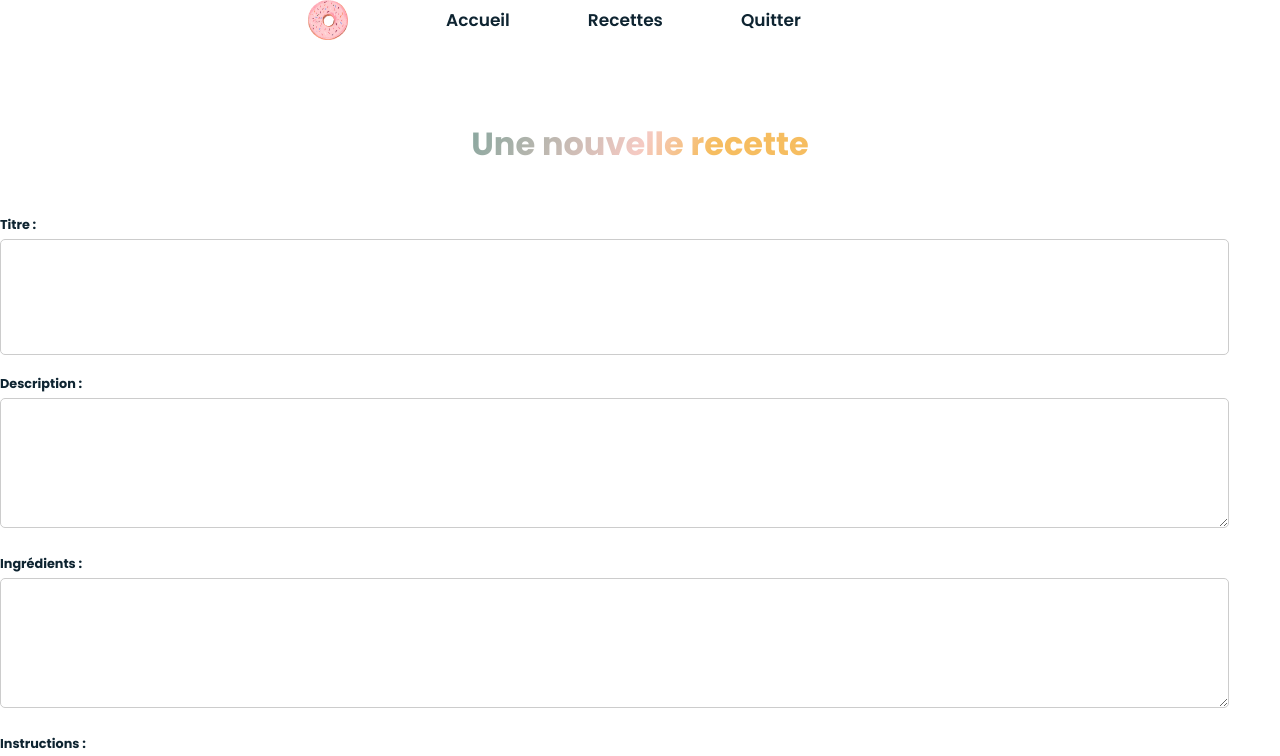
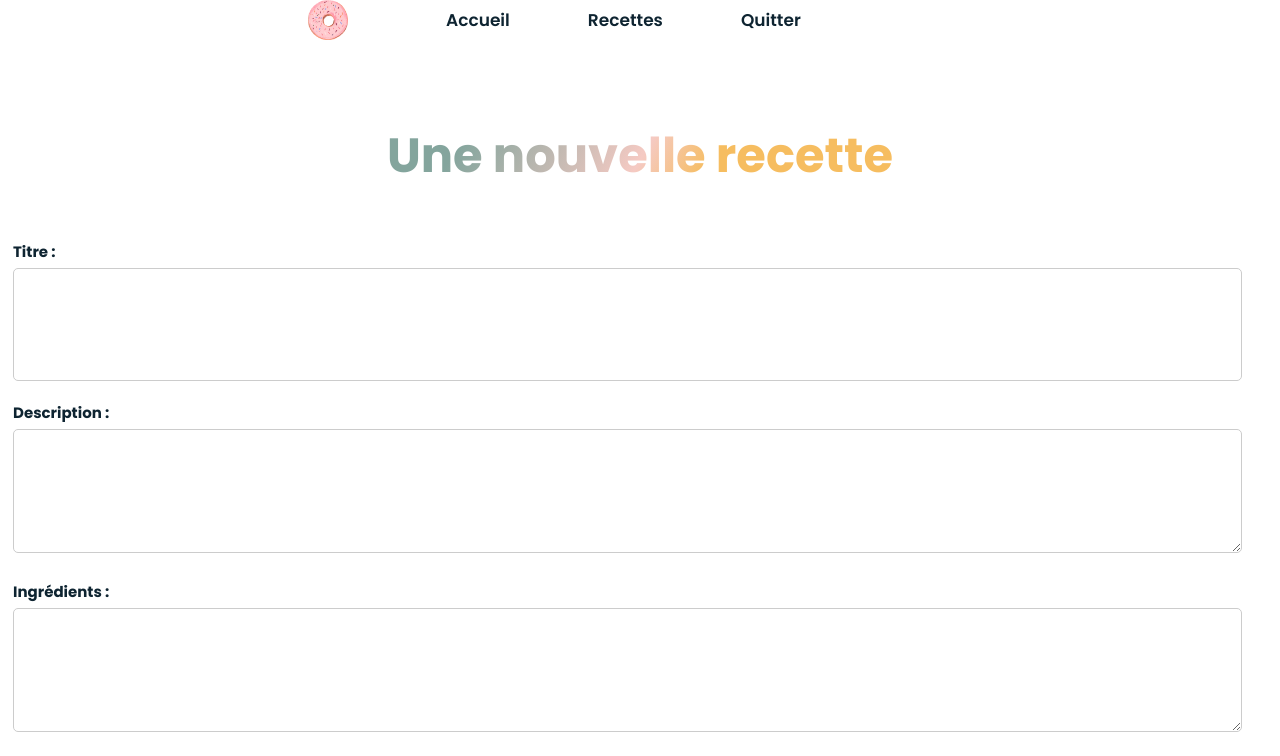
Before and after one commit to aichabou/recipe-blog-vue, a Vue app: page /admin/recipe/add in a window 1280 px wide. Shown: the top 756 px of the page. Built offline with nearby package versions, Linux system fonts and the light colour scheme.

Commit message:
correct mediaqueri of recipe page

```diff
--- a/src/components/admin/AdminHomePage.vue
+++ b/src/components/admin/AdminHomePage.vue
@@ -2,7 +2,7 @@
   <LogOutHeader></LogOutHeader>
   <section class="work-section" id="portfolio">
     <h2 class="section-title">Bienvenue</h2>
-    <router-link to="/admin/recipe">
+    <router-link to="/admin/recipe/add">
       <button class="button">Ajouter une nouvelle recette</button>
     </router-link>
     <div class="work-back">
--- a/src/components/admin/AdminRecipePage.vue
+++ b/src/components/admin/AdminRecipePage.vue
@@ -72,8 +72,8 @@ export default {
         description: this.description,
         ingredients: this.ingredients,
         instructions: this.instructions,
-        image: this.selectedImage, // Si vous devez envoyer le nom du fichier, mettez le chemin complet ici
-        video: this.selectedVideo, // Pareil ici, si vous devez envoyer le nom du fichier vidéo
+        image: this.image,
+        video: this.video,
       };
 
       // Envoyer les données au serveur Symfony
@@ -85,8 +85,8 @@ export default {
           this.description = "";
           this.ingredients = "";
           this.instructions = "";
-          this.selectedImage = null;
-          this.selectedVideo = null;
+          this.image = null;
+          this.video = null;
         })
         .catch(error => {
           console.error('Erreur lors de la création de la recette :', error);
@@ -110,9 +110,9 @@ export default {
 };
 </script>
 
-<style scoped>
+<style>
 .section-title{
-  font-size: 2rem;
+  font-size: var(--h2-font-size);
 }
 .form-group {
   margin-bottom: 20px;
@@ -121,15 +121,17 @@ export default {
   display: block;
   font-weight: bold;
   margin-bottom: 5px;
-  font-size: 0.8rem;
+  font-size: 10px;
+  margin-left: 13px;
 }
 .form-group input,
 .form-group textarea {
   width: 100%;
-  padding: 10px;
+  padding: 8px;
   font-size: 10px;
   border: 1px solid #ccc;
   border-radius: 5px;
+  margin-left: 13px;
 }
 .form-group input[type="file"] {
   display: none;
@@ -154,17 +156,28 @@ export default {
 @media screen and (min-width: 768px) {
 .form-group input,
 .form-group textarea {
-  width: 80%;
+  width: 100%;
   padding: 10px;
-  font-size: 12px;
+  font-size: 15px;
+}
+.form-group label {
+  font-size: 13px;
+  margin-left: 13px;
 }
 }
 @media screen and (min-width: 1024px) {
+  .section-title {
+    font-size: var(--top-font-size);
+  }
   .form-group input,
 .form-group textarea {
   width: 120%;
   padding: 50px;
-  font-size: 12px;
+  font-size: 10px;
+}
+.form-group label {
+  font-size: 15px;
+  margin-left: 13px;
 }
 }
 </style>
```
